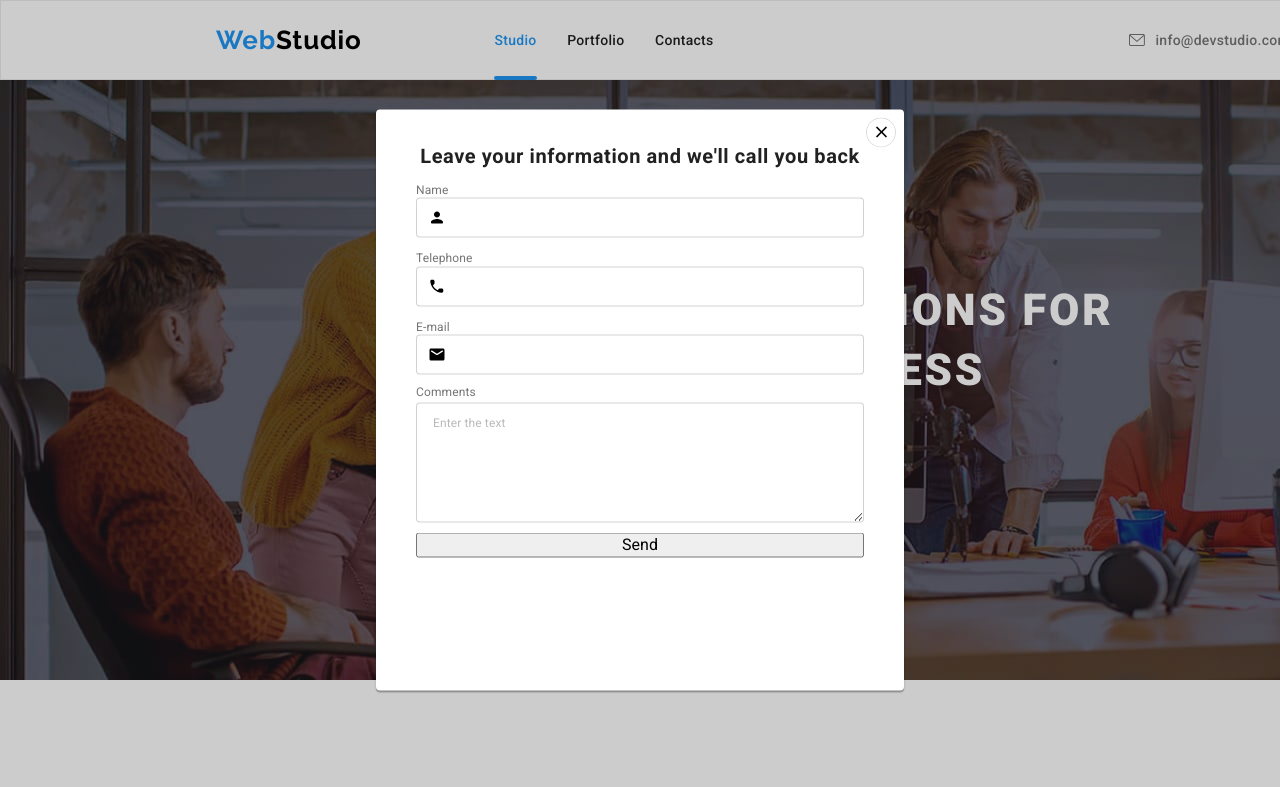
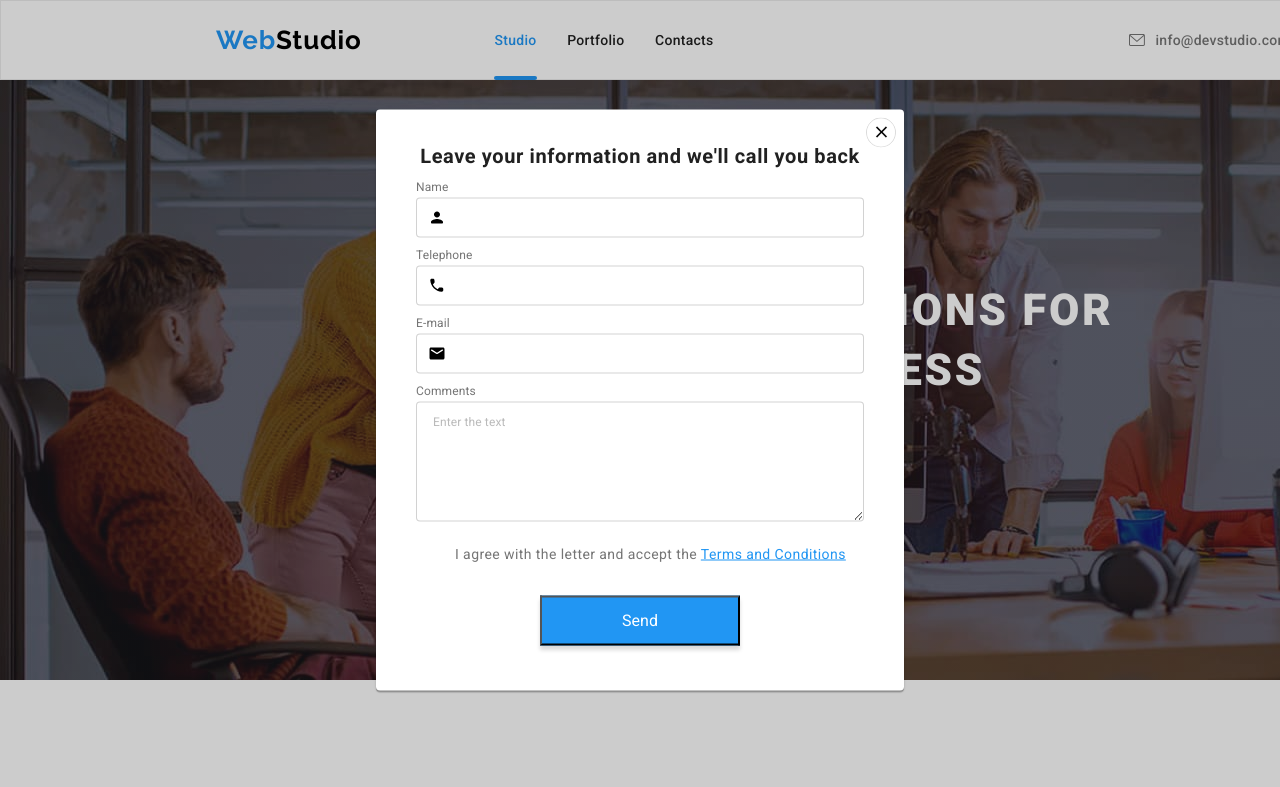
Before and after one commit to ovidutzul/goit-markup-hw-06, a plain HTML site: page index.html in a window 1280 px wide. Both pictures are taken after a click on the button "Request our service". Shown: the top 787 px of the page. Drawn offline with nearby package versions, Linux system fonts and the light colour scheme.

Commit message:
Homework done

```diff
--- a/css/styles.css
+++ b/css/styles.css
@@ -731,13 +731,6 @@ a {
 }
 
 .footer-email-input-box {
-  width: 358px;
-  height: 50px;
-  flex-shrink: 0;
-  border-radius: 4px;
-}
-
-.footer-email-input-box {
   display: flex;
 
   justify-content: space-between;
@@ -754,6 +747,10 @@ a {
   letter-spacing: 0.03em;
   text-align: left;
   margin-left: -12px;
+  width: 358px;
+  height: 50px;
+  flex-shrink: 0;
+  border-radius: 4px;
 }
 
 .footer-email-input-box::placeholder {
@@ -773,7 +770,7 @@ a {
   -webkit-text-fill-color: #fff;
   -webkit-box-shadow: 0 0 0px 1000px #2f303a inset;
   transition: background-color 5000s ease-in-out 0s;
-}
+  }
 
 .subscribe-button {
   display: flex;
@@ -785,8 +782,6 @@ a {
   margin-left: 12px;
   position: relative;
   border-radius: 4px;
-  position: relative;
-  box-shadow: 0px 4px 4px 0px rgba(0, 0, 0, 0.15);
 }
 
 .subscribe-button-input {
@@ -891,6 +886,7 @@ a {
 
 .close-btn:focus {
   outline: none;
+  visibility: hidden;
 }
 
 .modal-content h3 {
@@ -903,6 +899,17 @@ a {
   letter-spacing: 0.6px;
   margin-top: -8px;
   margin-bottom: 12px;
+}
+
+.modal-content svg {
+  cursor: pointer;
+}
+
+.form-section {
+  gap: 4px;
+  display: flex;
+  flex-direction: column;
+  align-items: stretch;
 }
 
 .contact-form {
@@ -980,3 +987,90 @@ textarea:focus + svg {
   fill: var(--background-hover-button-color);
   transition: fill var(--transition);
 }
+
+.terms-and-condition-container {
+  position: relative;
+  display: flex;
+  flex-direction: row;
+  gap: 8px;
+  cursor: pointer;
+}
+
+.terms-and-condition {
+  display: flex;
+  flex-direction: row;
+  align-items: center;
+  gap: 8px;
+}
+
+.terms-and-condition span {
+  color: var(--light-gray-text-color);
+  font-family: Roboto;
+  font-size: 14px;
+  font-weight: 400;
+  line-height: 24px; /* 171.429% */
+  letter-spacing: 0.42px;
+}
+
+.terms-and-conditions-label span {
+  color: #757575;
+  font-family: Roboto;
+  font-size: 14px;
+  font-style: normal;
+  font-weight: 400;
+  line-height: 24px; /* 171.429% */
+  letter-spacing: 0.42px;
+  padding-left: 25px;
+  margin-left: -25px;
+  cursor: pointer;
+}
+
+.terms-and-conditions-label span a {
+  color: var(--background-hover-button-color);
+  text-decoration: underline;
+}
+
+.input-container.terms-and-condition-container {
+  margin-top: 10px;
+}
+
+.icon-checkbox {
+  width: 18px;
+  height: 13px;
+  position: absolute;
+  top: calc(50% - 6.5px);
+  left: 0;
+  z-index: -1;
+}
+
+.terms-and-conditions-check {
+  width: 19px;
+  margin-left: 12px;
+}
+
+.terms-and-conditions-check:not(:checked) {
+  z-index: -2;
+  margin-top: 0.5px;
+}
+
+input[type="checkbox"]:not(:checked) {
+  -moz-appearance: none;
+  -webkit-appearance: none;
+  -o-appearance: none;
+  outline: none;
+  content: none;
+}
+
+.modal-send-btn {
+  height: 50px;
+  width: 200px;
+  background-color: var(--background-hover-button-color);
+  color: #fff;
+  margin-top: 20px;
+  margin-bottom: 40px;
+  padding-bottom: 12px;
+  padding-top: 12px;
+  box-shadow: 0px 4px 4px 0px #00000026;
+  margin-left: calc(50% - 100px);
+  cursor: pointer;
+}
--- a/index.html
+++ b/index.html
@@ -361,12 +361,12 @@
                     </svg>
                 </button>
                 <h3>Leave your information and we'll call you back</h3>
-                <form action="" method="get" autocomplete="off" class="contact-form">
-                    <div class="form-section">
+                <form action="" method="get" autocomplete="off" class="contact-form" onsubmit="return checkForm(this)">
+                    <div class=" form-section">
                         <label class="label-text" for="name">Name</label>
                         <div class="input-container">
                             <input class="modal-input" type="text" name="name" id="name" required>
-                            <svg class="person">
+                            <svg class="icon-person">
                                 <use xlink:href="./images/icons.svg#icon-person"></use>
                             </svg>
                         </div>
@@ -394,8 +394,24 @@
                         <label class="label-text" for="textarea">Comments</label>
                         <textarea name="textarea" id="textarea" placeholder="Enter the text"></textarea>
                     </div>
-                    <input type="submit" value="Send">
 
+                    <div class="input-container terms-and-condition-container">
+                        <input type="checkbox" required-name="terms" class="terms-and-conditions-check"
+                            name="terms-and-conditions-check" id="terms-and-conditions-check" value="checked" required>
+                        <label class=" terms-and-conditions-label" for="terms-and-conditions-check">
+                            <svg class="icon-checkbox">
+                                <use xlink:href="./images/icons.svg#icon-checkbox"></use>
+                            </svg>
+
+                            <span>
+                                I agree with the letter and accept the
+                                <a href="#">Terms and Conditions</a>
+                            </span>
+                        </label>
+                    </div>
+
+
+                    <input class="modal-send-btn" type="submit" value="Send">
                 </form>
             </div>
         </div>
```
Also changed, not shown: images/icons.svg.
